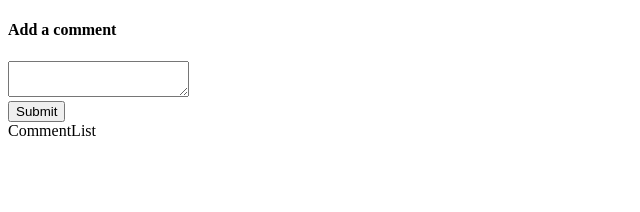
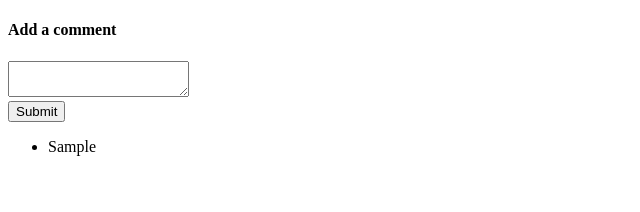
Before and after one commit to iingemar/advanced-react-and-redux, a React (Create React App) app in the folder testing-with-react/: page / in a window 1280 px wide. Both pictures are taken after typing "Sample" into the empty fields and a click on the button "Submit". Shown: the top 212 px of the page, without its empty margins (0-640 px from the left). Built offline with nearby package versions, Linux system fonts and the light colour scheme.

Commit message:
Wire up CommentsList to react-redux

```diff
--- a/testing-with-react/src/components/CommentList.js
+++ b/testing-with-react/src/components/CommentList.js
@@ -1,10 +1,27 @@
 import React, { Component } from 'react';
+import { connect } from 'react-redux';
 
 
-export default class CommentList extends Component {
+class CommentList extends Component {
+    renderComments() {
+        return this.props.comments.map(comment => {
+            return <li key={comment}>{ comment }</li>
+        });
+    }
+
     render() {
         return (
-            <div>CommentList</div>
+            <div>
+                <ul>
+                    { this.renderComments() }
+                </ul>
+            </div>
         );
     }
 }
+
+function mapStateToProps({ comments }) {
+    return { comments };
+}
+
+export default connect(mapStateToProps)(CommentList)
```
